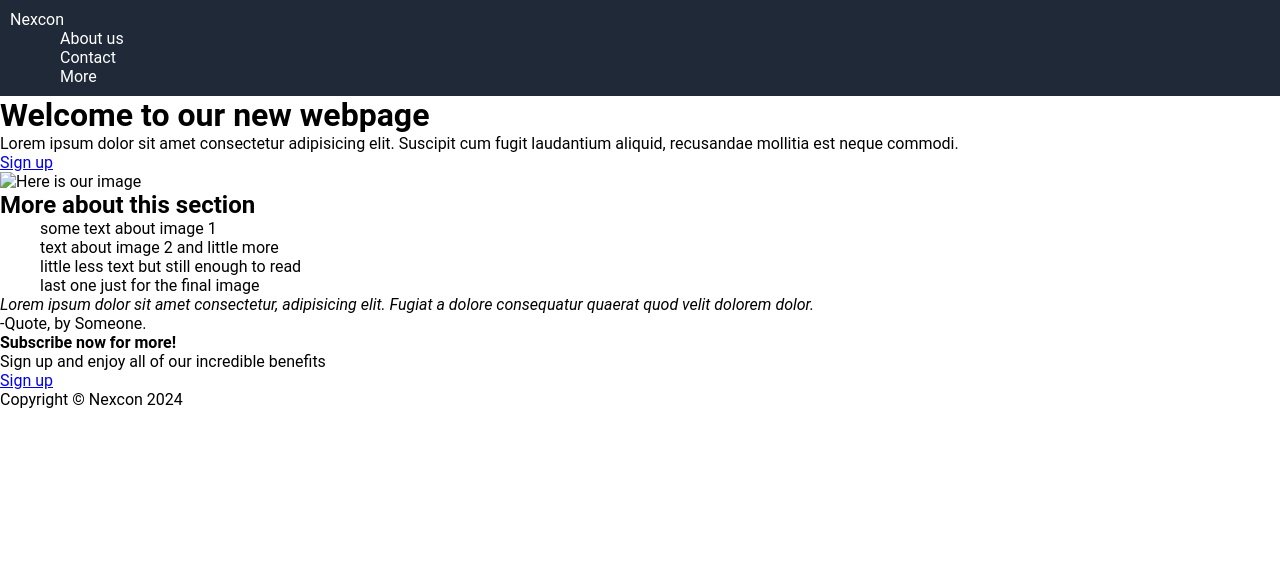
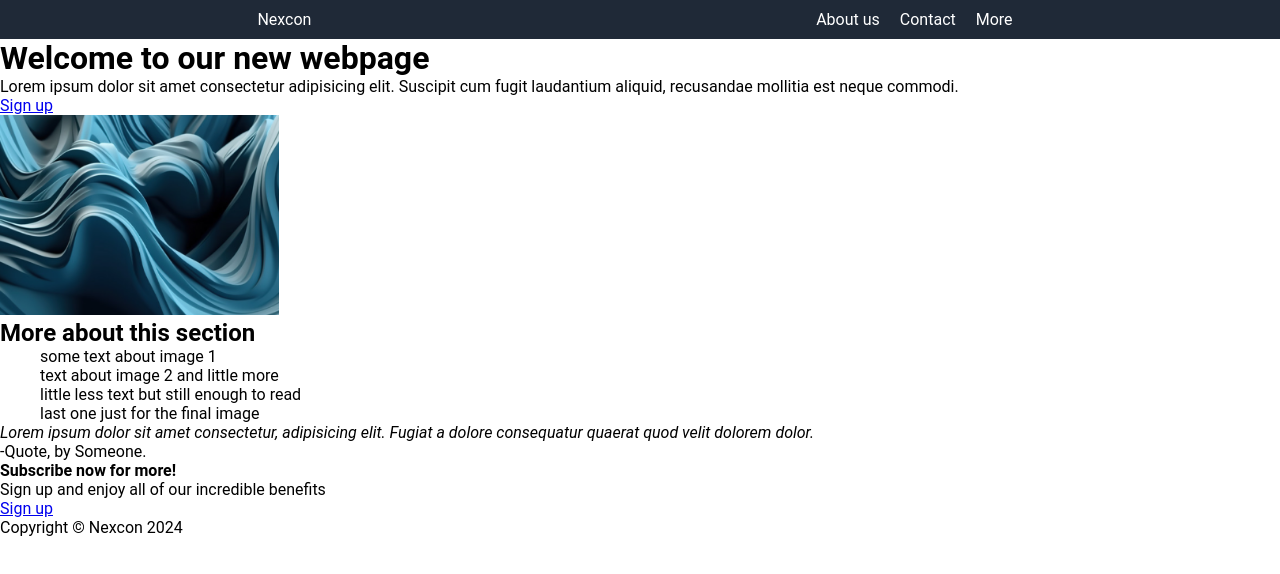
Before and after one commit to patrikralf/Project, a plain HTML site: page html/index.html in a window 1280 px wide. Drawn offline with Linux system fonts and the light colour scheme; files that its build step writes are made by us from their sources.

Commit message:
added styling

```diff
--- a/html/index.html
+++ b/html/index.html
@@ -4,30 +4,32 @@
     <meta charset="UTF-8">
     <meta name="viewport" content="width=device-width, initial-scale=1.0">
     <title>Nexcon langing page</title>
-    <link rel="stylesheet" href="style.css">
+    <link rel="stylesheet" href="../css/style.css">
     <link rel="stylesheet" href="about-us.html">
 </head>
 <body>
     <div class="content">
-        <div class="first block">
+        <div class="first-block">
             <div class="menu">
-                <a href="#">Nexcon</a>
-                <ul>
-                    <li><a href="about-us.html">About us</li></a>
-                    <li><a href="#">Contact</li></a>
-                    <li><a href="#">More</li></a>
+                <ul class="navbar">
+                    <a id="logo" href="#">Nexcon</a>
+                    <div class="list">
+                        <li><a href="about-us.html">About us</li></a>
+                        <li><a href="#">Contact</li></a>
+                        <li><a href="#">More</li></a>
+                    </div>
                 </ul>
             </div>
             <h1>Welcome to our new webpage</h1>
             <p>Lorem ipsum dolor sit amet consectetur adipisicing elit. Suscipit cum fugit laudantium aliquid, recusandae mollitia est neque commodi.
             </p>
-                <div class="button 1">
+                <div class="button-1">
                     <a href="#">Sign up</a>
                 </div>
-            <img src="" alt="Here is our image">
+            <img src="/images/Header-image.png" alt="Here is our image" height="200" width=auto>
             <br>
         </div>
-        <div class="second block">
+        <div class="second-block">
         <h2>More about this section</h2>
         <ul>
             <p>some text about image 1</p>
@@ -36,14 +38,14 @@
             <p>last one just for the final image</p>
         </ul>
         </div>
-        <div class="third block">
+        <div class="third-block">
             <em>Lorem ipsum dolor sit amet consectetur, adipisicing elit. Fugiat a dolore consequatur quaerat quod velit dolorem dolor.</em>
             <p>-Quote, by Someone.</p>
         </div>
-        <div class="fourth block">
+        <div class="fourth-block">
             <h4>Subscribe now for more!</h4>
             <p>Sign up and enjoy all of our incredible benefits</p>
-            <div class="button 2">
+            <div class="button-2">
                 <a href="#">Sign up</a>
             </div>
         </div>
```
